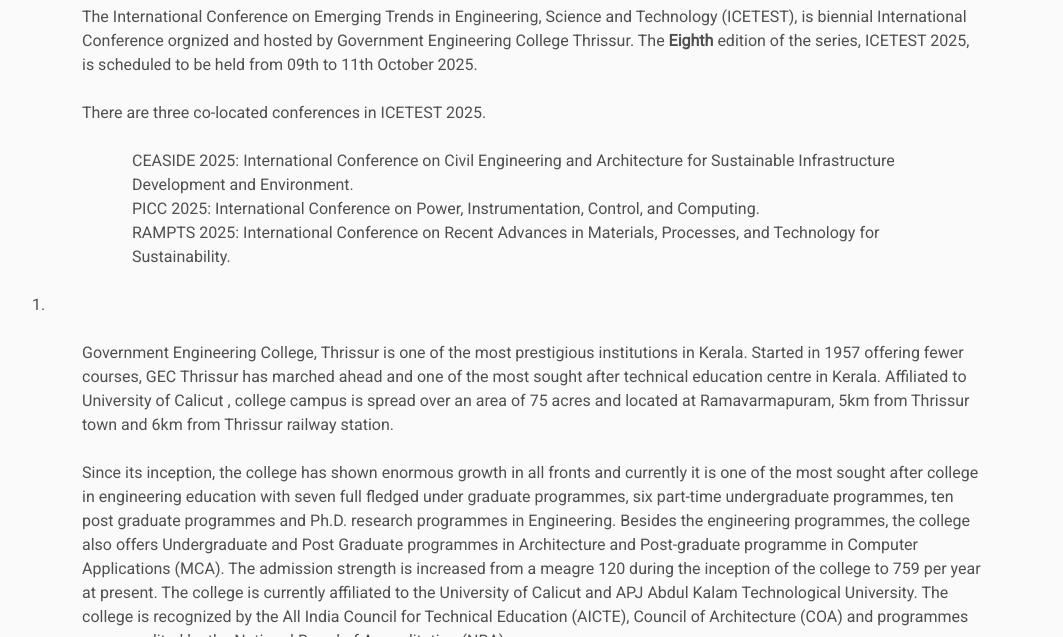
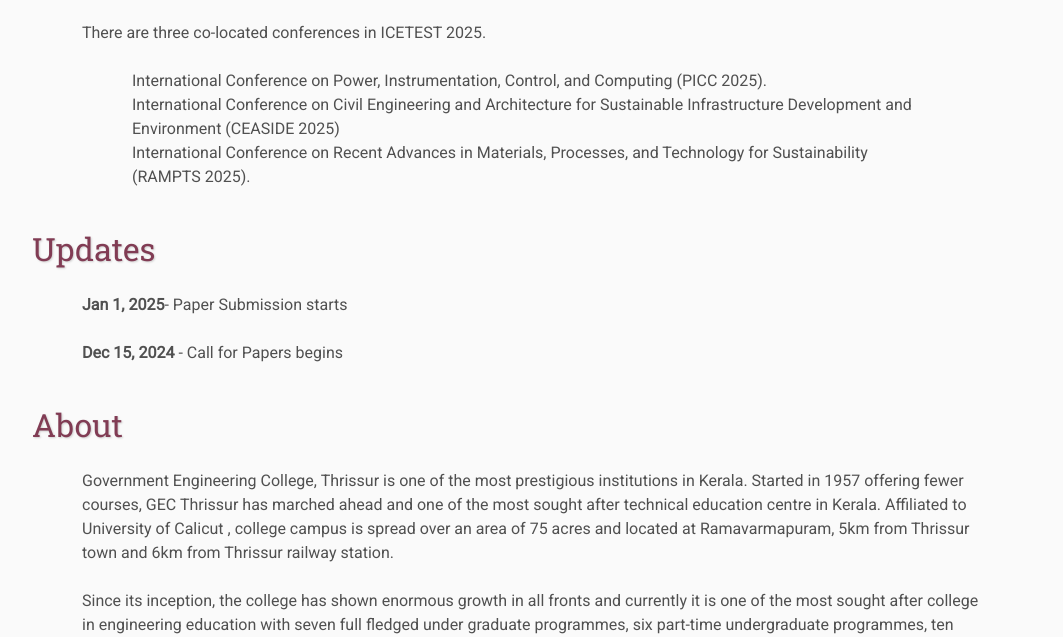
Before and after one commit to icetest2025/icetest2025.github.io, a plain HTML site: page index.html in a window 1280 px wide. Shown: the part 553-1190 px from the top of the page, without its empty margins (108-1171 px from the left). Drawn offline with Linux system fonts and the light colour scheme.

Commit message:
Update index.html

```diff
--- a/index.html
+++ b/index.html
@@ -44,7 +44,7 @@
         </tr>
     </table>
 
-    <h2>About</h2>
+
     <p>
         The International Conference on Emerging Trends in Engineering, Science and Technology (ICETEST), is biennial International
         Conference orgnized and hosted by Government Engineering College Thrissur. The <b> Eighth </b> edition of the
@@ -53,12 +53,15 @@
     <p>
         There are three co-located conferences in ICETEST 2025.
         <ul>
-        <li>CEASIDE 2025: International Conference on Civil Engineering and Architecture for Sustainable Infrastructure Development and Environment.</li>
-        <li>PICC 2025: International Conference on Power, Instrumentation, Control, and Computing.</li>
-        <li>RAMPTS 2025: International Conference on Recent Advances in Materials, Processes, and Technology for Sustainability.</li>
+        <li>International Conference on Power, Instrumentation, Control, and Computing (PICC 2025).</li>
+        <li>International Conference on Civil Engineering and Architecture for Sustainable Infrastructure Development and Environment (CEASIDE 2025)</li>
+        <li>International Conference on Recent Advances in Materials, Processes, and Technology for Sustainability (RAMPTS 2025).</li>
         </ul>
-
-1. </p>
+    </p>
+    <h2>Updates</h2>
+    <p> <b>Jan 1, 2025</b>- Paper Submission starts</p>
+    <p> <b>Dec 15, 2024</b> -  Call for Papers begins </p>
+    <h2>About</h2>
     <p>
         Government Engineering College, Thrissur is one of the most prestigious institutions in Kerala.
         Started in 1957 offering fewer courses, GEC Thrissur has marched ahead and one of the most sought after
```
